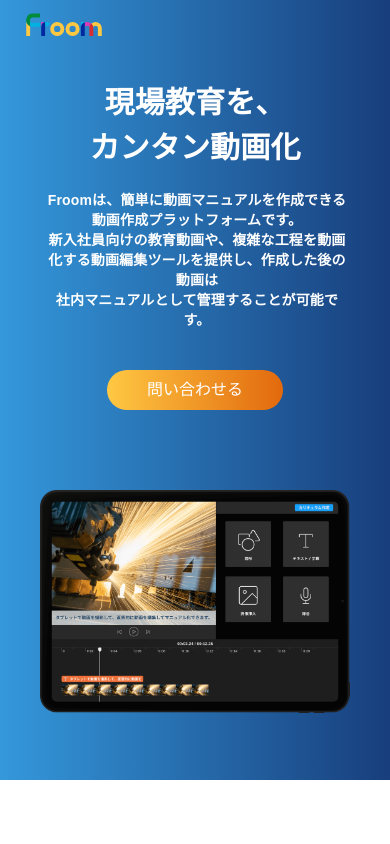
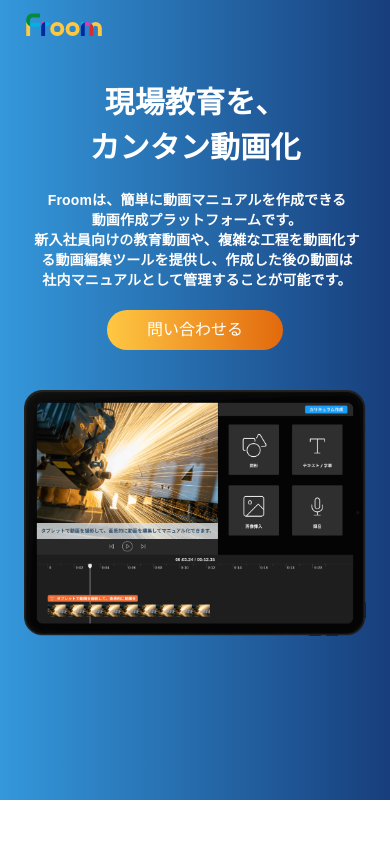
Before and after one commit to Hiro-mackay/froom.co.jp, a Next.js app: page /service in a window 390 px wide. Shown: the top 844 px of the page. Built offline with nearby package versions, Linux system fonts and the light colour scheme.

Commit message:
fix mobile ui design

```diff
--- a/src/components/Footer/index.tsx
+++ b/src/components/Footer/index.tsx
@@ -4,8 +4,8 @@
 const Page = () => (
   <footer>
     <div className="container flex flex-wrap justify-between px-4 pb-2 mx-auto md:px-10 box-border">
-      <div className="pb-10 lg:max-w-md">
-        <nav className="w-full flex space-x-6 md:space-x-20">
+      <div className="pb-10">
+        <nav className="w-full flex flex-wrap space-x-6 md:space-x-20">
           {GlobalNavigationItems.map((item) => (
             <span key={item.label} className="inline-block  hover:text-orange">
               <GlobalNavItem pathname="" {...item} />
--- a/src/pages/service.tsx
+++ b/src/pages/service.tsx
@@ -50,9 +50,9 @@
           </div>
         </div>
       </header>
-      <section className="h-screen service-mv">
-        <div className="w-full h-full bg-gradient-to-l to-froomBlue from-froomNavy absolute inset-0 service-mv-clip service-mv" style={{ maxWidth: 2480 }}></div>
-        <div className="h-full relative container mx-auto px-10 box-border">
+      <section className="service-mv md:h-screen">
+        <div className="w-full bg-gradient-to-l to-froomBlue from-froomNavy absolute inset-0 service-mv-clip service-mv" style={{ maxWidth: 2480 }}></div>
+        <div className="h-full relative container mx-auto px-6 box-border">
           <div className="pt-20 lg:pt-0 service-mv-copy text-white font-bold text-center lg:text-left">
             <h1 className="text-3xl md:text-4xl lg:text-4xl xl:text-5xl leading-normal lg:leading-normal xl:leading-normal">
               現場教育を、
@@ -64,18 +64,18 @@
               新入社員向けの教育動画や、複雑な工程を動画化する<span className="inline-block">動画編集ツールを提供し、</span>作成した後の動画は
               <span className="inline-block">社内マニュアルとして管理することが可能です。</span>
             </p>
-            <p className="pt-10">
+            <p className="pt-5 lg:pt-10">
               <a href="https://forms.gle/LR6CBy3JVEfRwb2D7">
                 <CVButton>問い合わせる</CVButton>
               </a>
             </p>
           </div>
-          <div className="md:w-2/3 lg:w-1/2 max-w-4xl mx-auto lg:mx-0 pt-20 lg:pt-0 lg:absolute service-mv-image right-5">
+          <div className="md:w-2/3 lg:w-1/2 max-w-4xl mx-auto lg:mx-0 pt-10 pb-20 lg:pb-0 lg:pt-0 lg:absolute service-mv-image right-5">
             <img className="w-full" src="images/product-mock-image.png" alt="Froom編集画面" />
           </div>
         </div>
       </section>
-      <section className="container mx-auto relative py-20 md:py-52 px-10 font-bold">
+      <section className="container mx-auto relative py-20 md:py-52 px-6 font-bold">
         <div className="pb-10">
           <h2 className="text-xl lg:text-4xl pb-4 relative">Froomが解決する課題</h2>
           <Divide />
@@ -104,7 +104,7 @@
           </div>
         </div>
       </section>
-      <section className="container mx-auto pb-20 md:pb-52 px-10 font-bold">
+      <section className="container mx-auto pb-20 md:pb-52 px-6 font-bold">
         <div className="grid grid-cols-1 lg:grid-cols-5 lg:gap-20 items-center">
           <div className="col-span-2 lg:order-2">
             <h2 className="text-xl lg:text-3xl pb-4 relative">
--- a/src/styles/global.css
+++ b/src/styles/global.css
@@ -29,7 +29,7 @@
 }
 
 .service-mv{
-    max-height: 780px
+    height: 800px
 }
 
 @media (min-width: 1024px){
```
